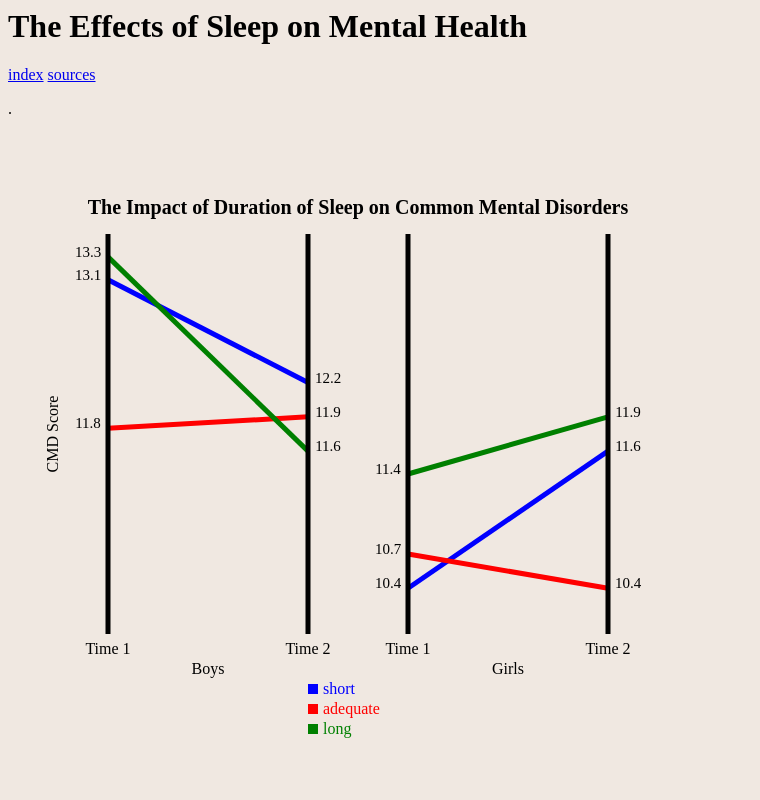
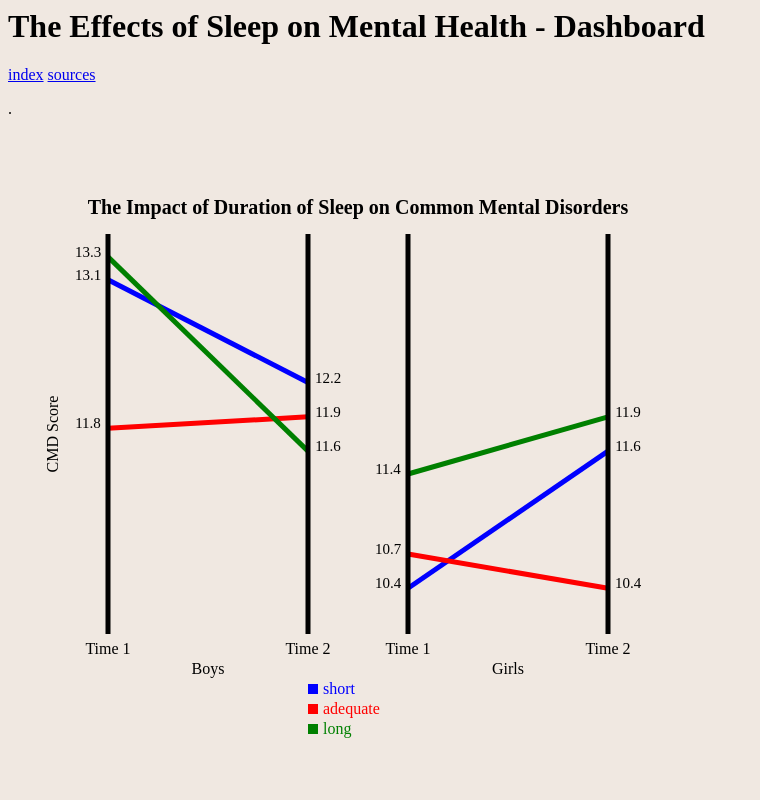
Before and after one commit to skyoung2000/SemesterProject, a plain HTML site: page dashboard.html in a window 1280 px wide. Shown: the top 800 px of the page, without its empty margins (0-760 px from the left). Drawn offline with nearby package versions, Linux system fonts and the light colour scheme.

Commit message:
change a name

```diff
--- a/dashboard.html
+++ b/dashboard.html
@@ -6,7 +6,7 @@
 
 <body>
 
-    <h1>The Effects of Sleep on Mental Health</h1>
+    <h1>The Effects of Sleep on Mental Health - Dashboard</h1>
     <a href = "index.html">index</a>
     <a href = "sources.html">sources</a>
     <p>.</p>
```
